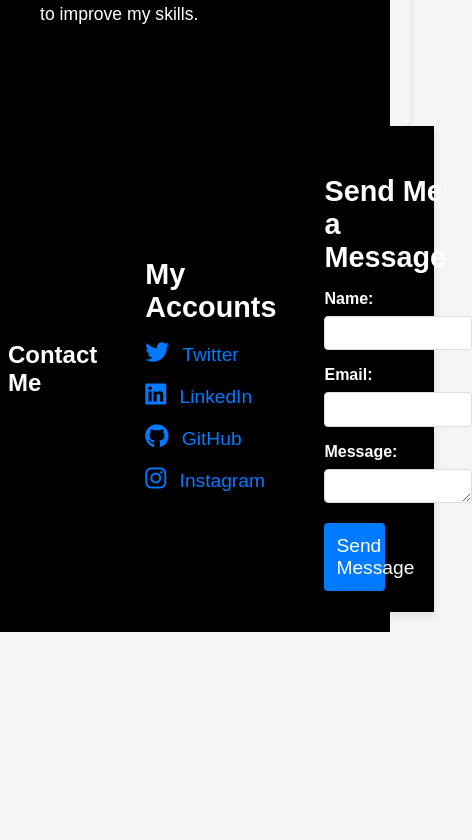
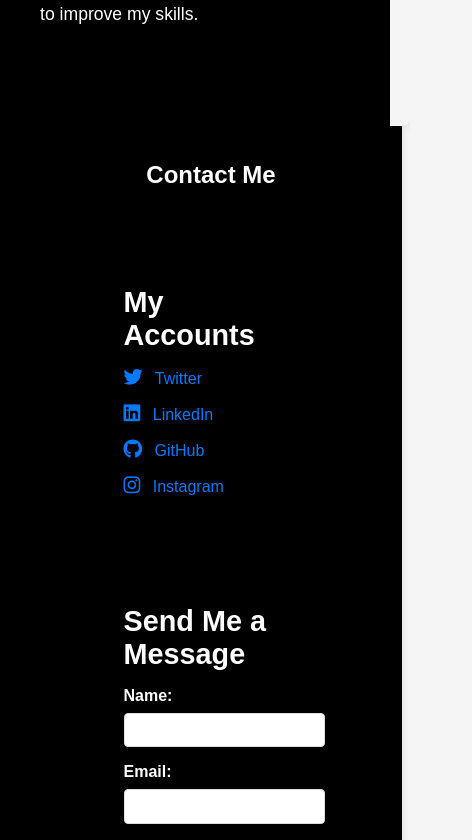
Before and after one commit to sagarp-c/underconstruction, a Next.js app: page / in a window 390 px wide. Shown: the part 3360-4200 px from the top of the page, 472 px wide, since content can reach past the window. Before the commit the page ends 3992 px from the top, so only its background shows below. Built offline with nearby package versions, Linux system fonts and the light colour scheme.

Commit message:
made the contact section reponsive,but need to make it better

```diff
--- a/styles/page.module.css
+++ b/styles/page.module.css
@@ -225,7 +225,7 @@
   padding: 2rem;
   background-color: #000000;
   color: #ffffff;
-  height: 50vh; /* Maintain the desired height */
+  min-height: 50vh; /* Dynamic height to prevent overlay */
   width: 100%;
   display: flex;
   flex-direction: row; /* Layout in two columns */
@@ -233,6 +233,8 @@
   align-items: center; /* Center content vertically */
   gap: 3rem; /* Add spacing between left and right sections */
   box-shadow: 0 4px 8px rgba(0, 0, 0, 0.1); /* Add a subtle shadow */
+  flex-wrap: wrap; /* Wrap content on smaller screens */
+
 }
 
 .contact-heading {
@@ -251,6 +253,8 @@
 .contactForm {
   flex: 1; /* Equal width for both sections */
   max-width: 400px; /* Limit width for better layout */
+  margin: 1rem; /* Add spacing between sections */
+
 }
 
 .socialMedia h3,
@@ -315,6 +319,10 @@
 
 .contactForm button:hover {
   background-color: #0056b3;
+}
+
+.contact + .about {
+  margin-top: 2rem; /* Ensure no overlap */
 }
 
 /* Hamburger Menu */
@@ -399,3 +407,48 @@
     display: flex;
   }
 }
+
+/* Media Queries for Responsiveness */
+@media (max-width: 768px) {
+  .contact {
+    flex-direction: column; /* Stack sections vertically */
+    gap: 2rem; /* Reduce gap for smaller screens */
+    padding: 1.5rem;
+  }
+
+  .contact-heading {
+    font-size: 2rem; /* Reduce font size for smaller screens */
+  }
+
+  .socialMedia,
+  .contactForm {
+    max-width: 50%; /* Allow sections to take full width */
+  }
+}
+
+@media (max-width: 480px) {
+  .contact {
+    padding: 1rem;
+  }
+
+  .contact-heading {
+    font-size: 1.8rem; /* Further reduce font size for small screens */
+  }
+
+  .socialMedia a {
+    font-size: 1rem; /* Reduce font size of social media links */
+  }
+
+  .socialMedia a i {
+    font-size: 1.2rem; /* Adjust icon size for smaller screens */
+  }
+
+  .contactForm input,
+  .contactForm textarea {
+    font-size: 0.9rem; /* Adjust font size for inputs */
+  }
+
+  .contactForm button {
+    font-size: 1rem; /* Adjust button font size */
+  }
+}
```
